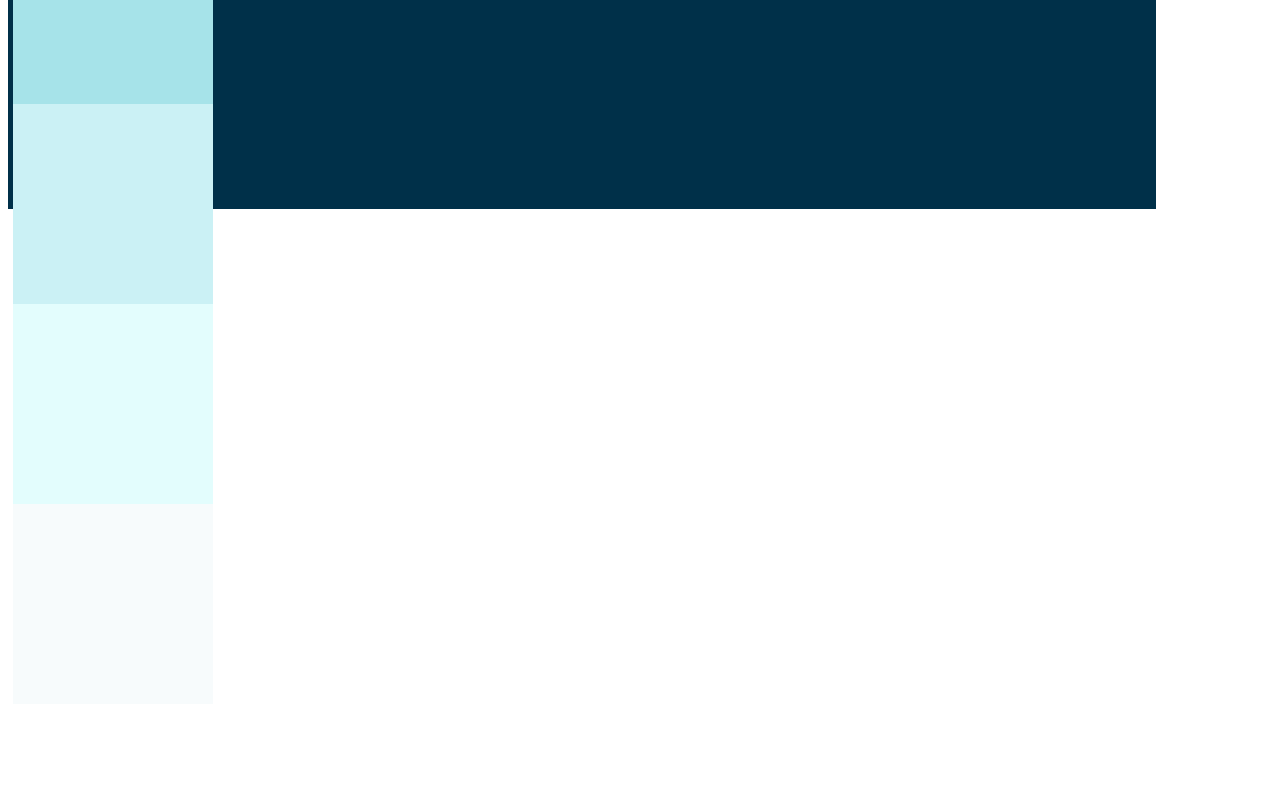
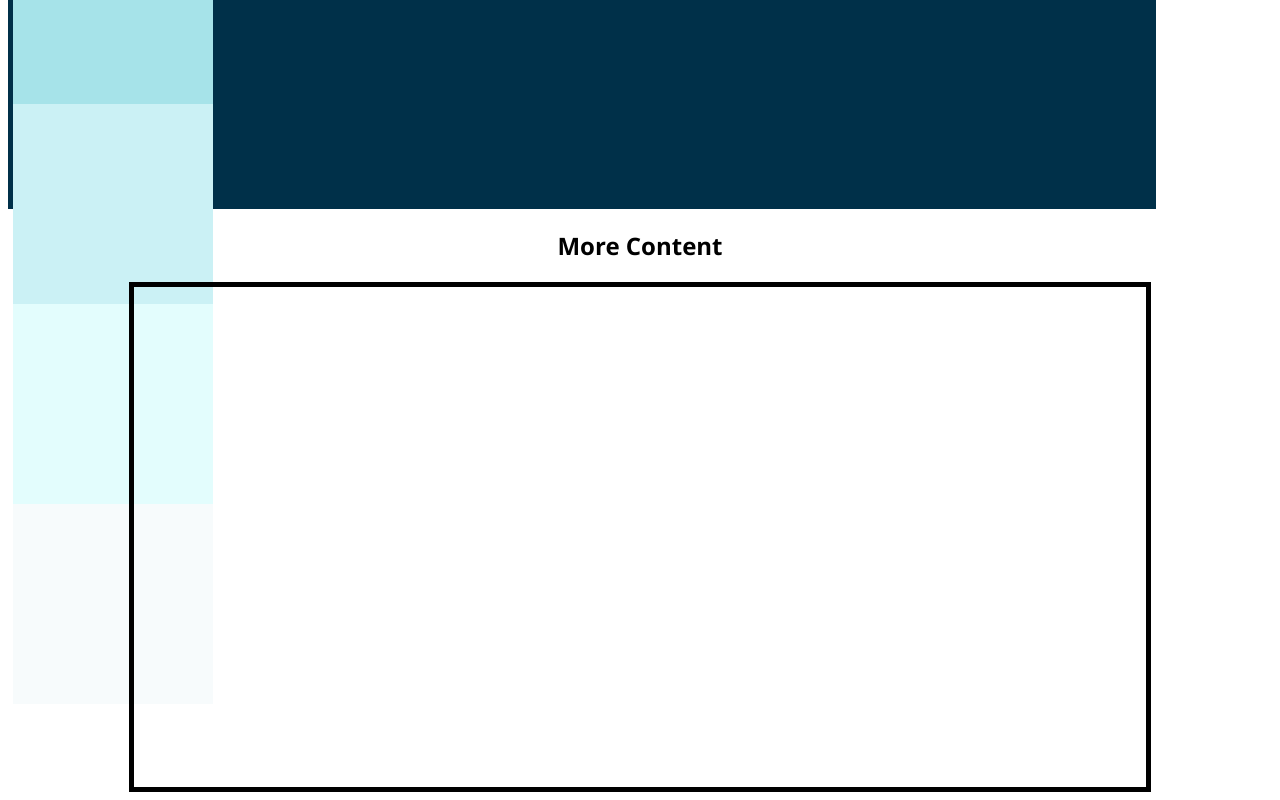
Before and after one commit to charlestakang/flex-box-starter, a plain HTML site: page index.html in a window 1280 px wide. Shown: the part 387-1187 px from the top of the page. Before the commit the page ends 1091 px from the top, so only its background shows below. Drawn offline with Linux system fonts and the light colour scheme.

Commit message:
added more content

```diff
--- a/index.html
+++ b/index.html
@@ -9,13 +9,20 @@
 </head>
 <body>
     <h1>Lets Play with Flexbox</h1>
-    <div id="container">
+    <section id="container">
         <div style="background-color: #71C9CE;"></div>
         <div style="background-color: #A6E3E9;"></div>
         <div style="background-color: #CBF1F5;"></div>
         <div style="background-color: #E3FDFD;"></div>
         <div style="background-color: #F7FBFC;"></div>
-    </div>
+    </section>
+
+    <h2>More Content</h2>
+    <main>
+        <section class="sidebar"></section>
+        <section class="main-content"></section>
+        <section class="sidebar"></section>
+    </main>
 
 </body>
 </html>
--- a/style.css
+++ b/style.css
@@ -2,7 +2,7 @@ body{
     font-family: 'Segoe UI', Tahoma, Geneva, Verdana, sans-serif;
 }
 
-h1{
+h1, h2{
     text-align: center;
 }
 
@@ -18,3 +18,10 @@ h1{
     height: 200px;
     width: 200px;
 }
+
+main{
+    margin: 0 auto;
+    width: 80%;
+    border: 5px solid black;
+    height: 500px;
+}
```
